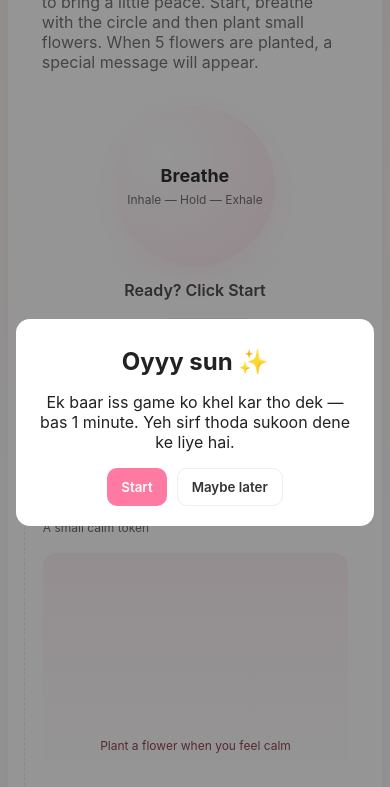
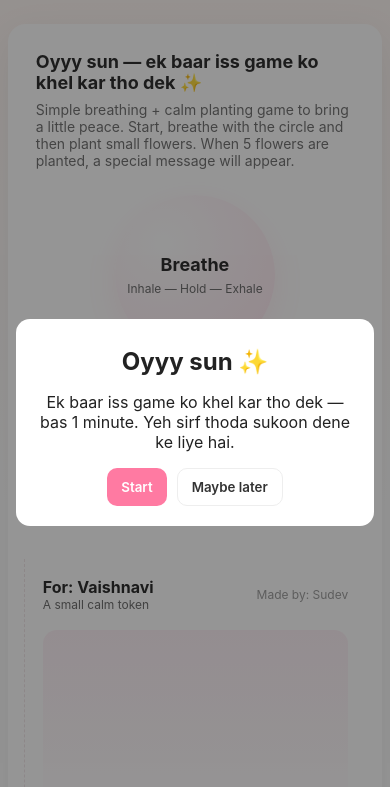
Before and after one commit to Sudevnprabhu/meri_pyari_vaishnavi, a plain HTML site: page index.html in a window 390 px wide. Shown: the top 787 px of the page. Drawn offline with Linux system fonts and the light colour scheme.

Commit message:
Update index.html

```diff
--- a/index.html
+++ b/index.html
@@ -40,6 +40,16 @@
     /* Responsiveness improvements */
     @media (max-width:600px){
       h1{font-size:18px}
+      .bubble{width:160px;height:160px}
+      .wrap{padding:16px}
+      /* ensure intro text is visible on small screens */
+      body{align-items:flex-start;padding:18px 0}
+      .wrap{margin-top:6px}
+      .intro{padding:12px}
+      .intro h1{font-size:18px;line-height:1.15}
+      .intro p.lead{font-size:14px;color:var(--muted);display:block}
+      .game{padding:12px}
+    }
       .bubble{width:160px;height:160px}
       .wrap{padding:16px}
     }
```
